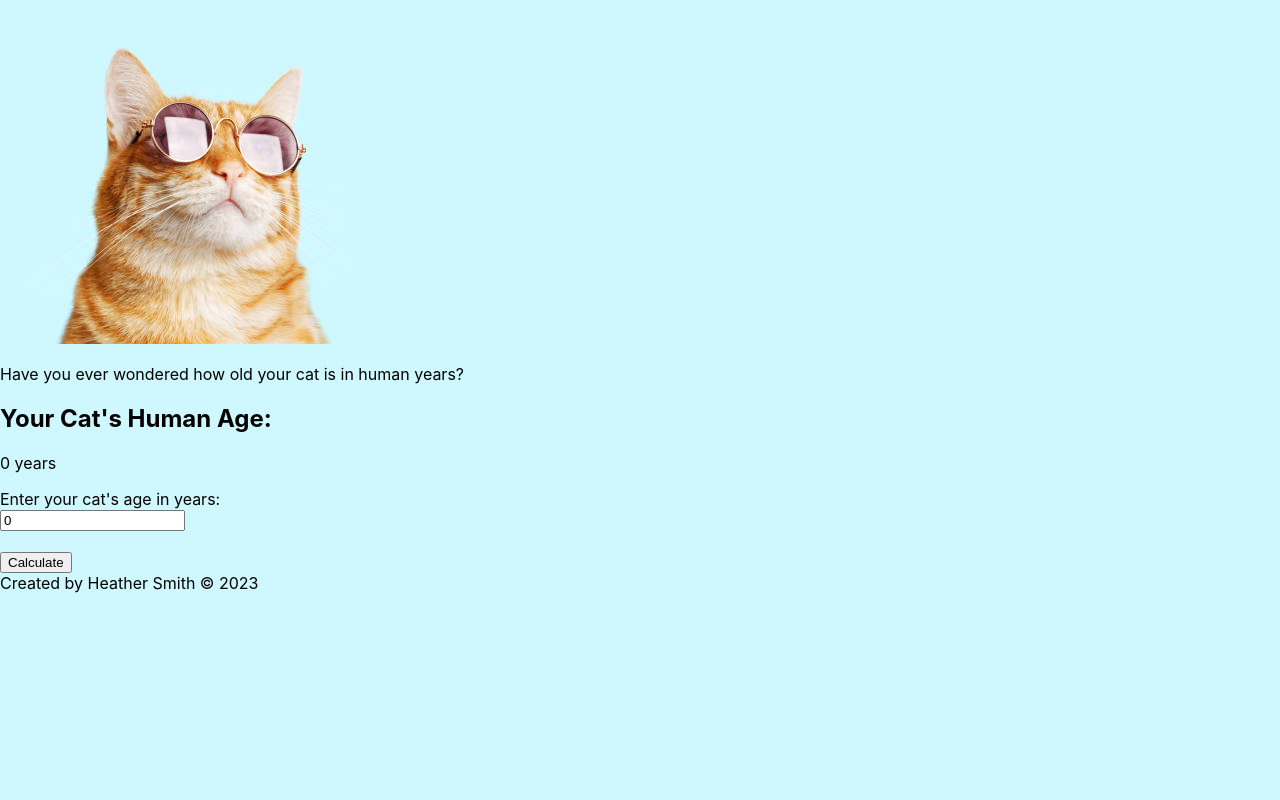
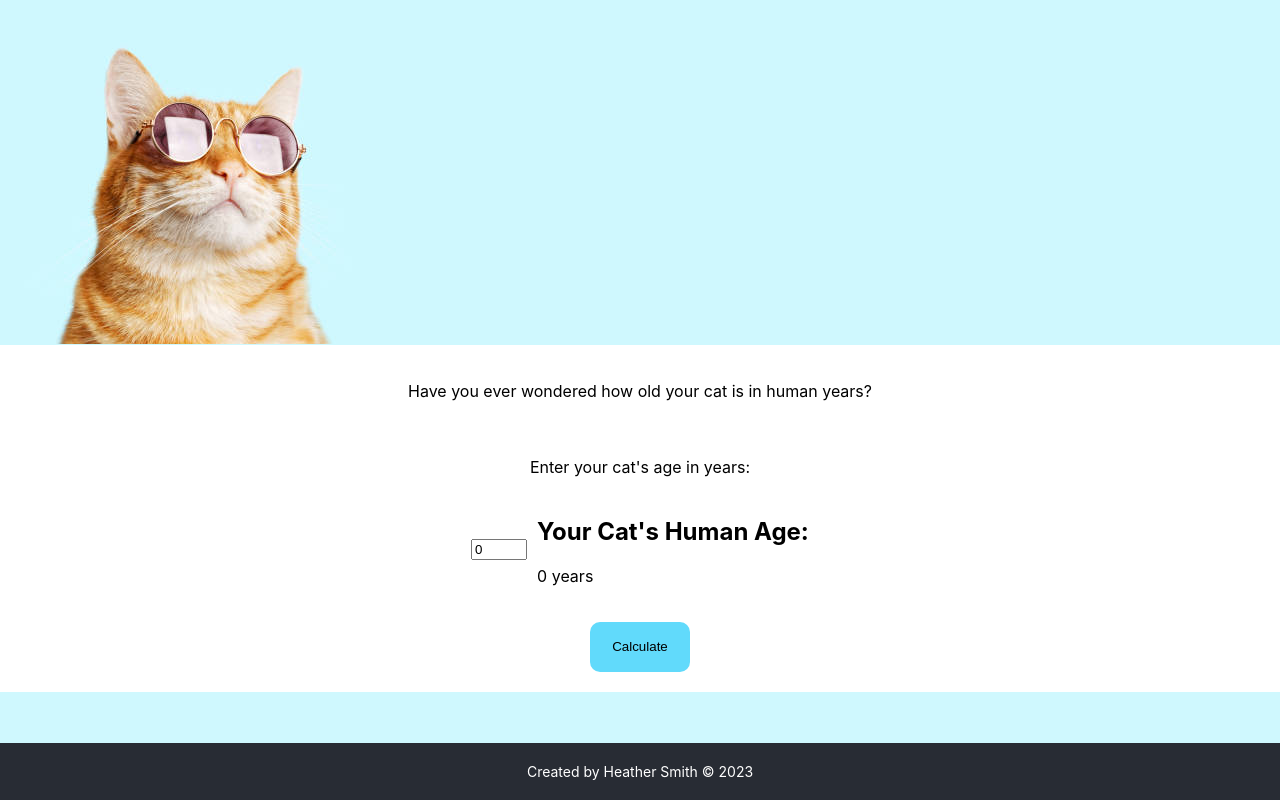
Before and after one commit to sorengrey/cat-years, a React (Create React App) app: page / in a window 1280 px wide. Built offline with nearby package versions, Linux system fonts and the light colour scheme.

Commit message:
fixed css import

```diff
--- a/src/App.jsx
+++ b/src/App.jsx
@@ -1,32 +1,21 @@
 import React, { useState, useMemo } from "react";
 import kittyphoto from "./cat-photo.jpg";
+import "./App.css";
 
-/**
- * Calculates a cat's age in human years based on the years entered.
- * * Rules:
- * - 1st year = 15 human years
- * - 2nd year = 9 human years
- * - Years 3+ = 4 human years per year
- * * @param {number} catYears - The age of the cat in full years.
- * @returns {number} The equivalent age in human years.
- */
+
 function calculateCatAgeFromYears(catYears) {
   // Ensure the input is a valid positive number
   if (typeof catYears !== 'number' || catYears < 0) {
     return 0;
   }
 
-  // Rule 1: First year is 15
   if (catYears === 1) {
     return 15;
   }
 
-  // Rule 2: Second year adds 9 (15 + 9 = 24)
   if (catYears === 2) {
     return 24;
   }
-
-  // Rule 3: Years 3 and above
   if (catYears > 2) {
     // Start with the first two years (24)
     let humanYears = 24;
@@ -34,7 +23,6 @@ function calculateCatAgeFromYears(catYears) {
     // Add 4 human years for every year past the second year
     const remainingYears = catYears - 2;
     humanYears += (remainingYears * 4);
-
     return humanYears;
   }
 
@@ -46,7 +34,6 @@ function calculateCatAgeFromYears(catYears) {
 export default function App() {
   // State to hold the cat's age inputs
   const [years, setYears] = useState(0);
-  const [months, setMonths] = useState(0); // Placeholder for future use
 
   // Use useMemo to calculate the human age only when 'years' changes
   const humanAge = useMemo(() => {
@@ -54,7 +41,6 @@ export default function App() {
     return calculateCatAgeFromYears(parseInt(years) || 0);
   }, [years]);
 
-  // Handler for the years input change
   const handleYearChange = (event) => {
     // Use Math.max to prevent negative numbers, and parseInt to ensure integer input
     const newYears = Math.max(0, parseInt(event.target.value, 10) || 0);
@@ -81,11 +67,7 @@ export default function App() {
           <p>Have you ever wondered how old your cat is in human years?</p>
         </div>
 
-        {/* Result Display */}
-        <div className="result-display">
-            <h2>Your Cat's Human Age:</h2>
-            <p className="human-age">{humanAge} years</p>
-        </div>
+
 
         <div>
           <form onSubmit={handleSubmit}>
@@ -99,8 +81,14 @@ export default function App() {
                 value={years}
                 onChange={handleYearChange}
                 min="0"
+                max="30"
               />
-            </div>
+
+                    <div className="result-display">
+            <h2>Your Cat's Human Age:</h2>
+            <p className="human-age">{humanAge} years</p>
+        </div>
+        </div>
             <br />
             <button type="submit">Calculate</button>
           </form>
```
Also changed, not shown: 5 other files (tests, documents, lock files or other folders).
